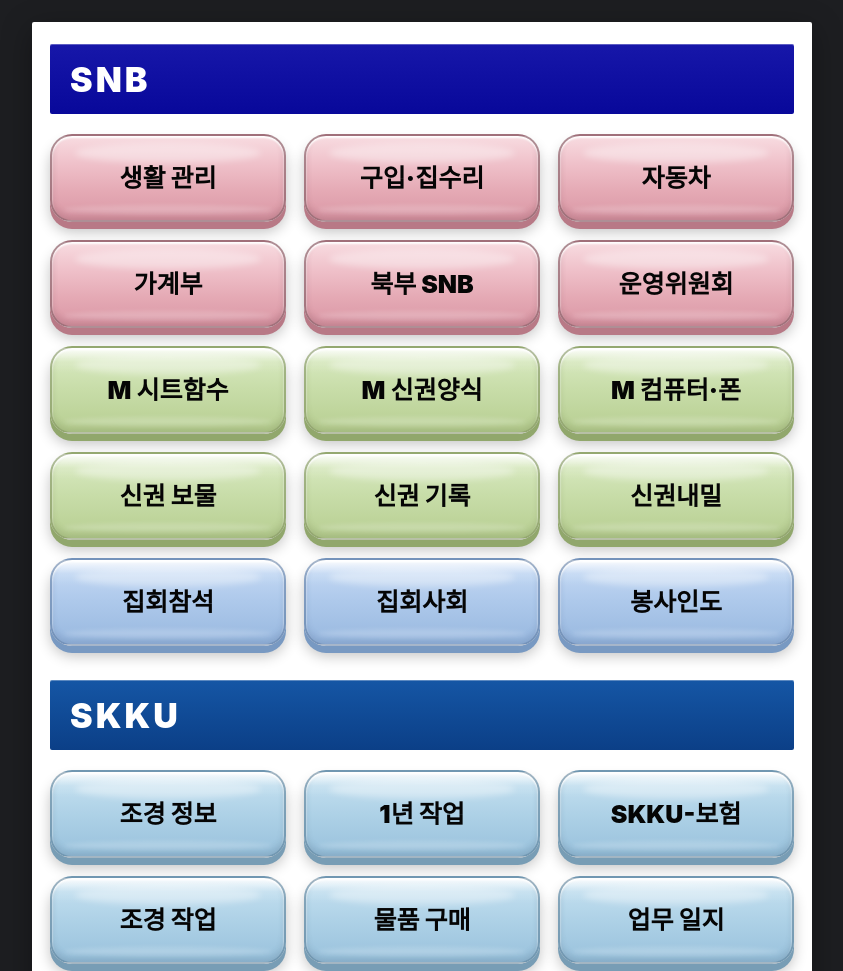
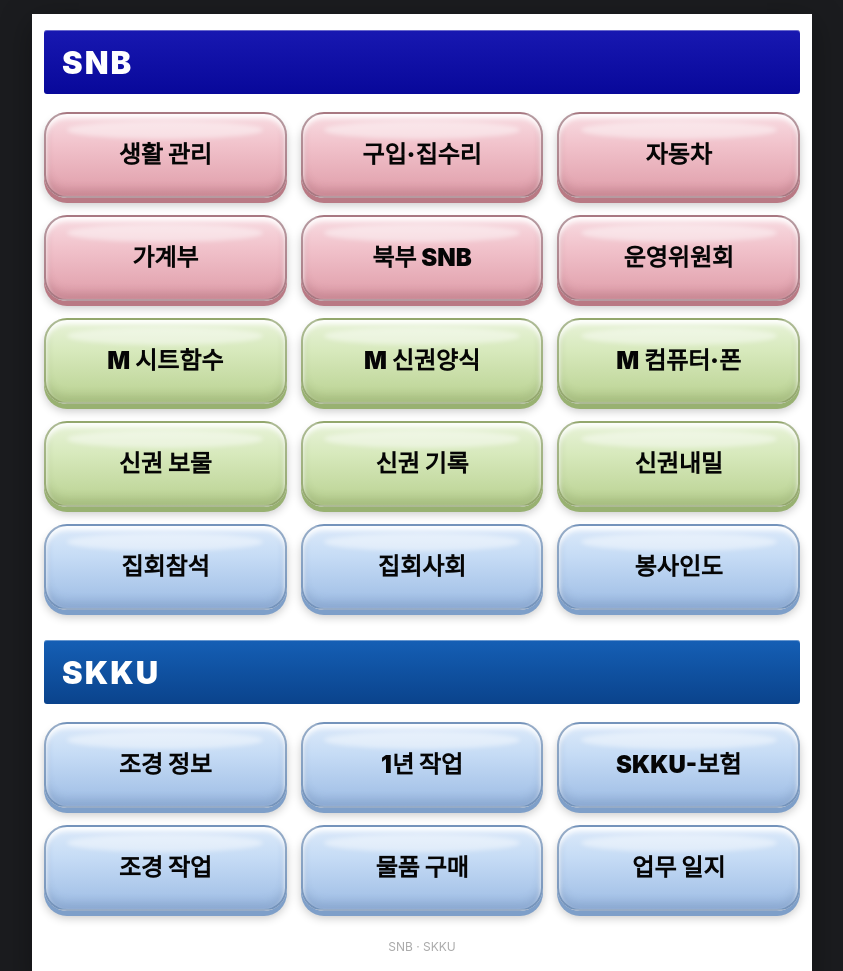
Before and after one commit to sungnb/SNB, a plain HTML site: page index.html in a window 1280 px wide. Shown: the top 971 px of the page, without its empty margins (218-1061 px from the left). Drawn offline with Linux system fonts and the light colour scheme.

Commit message:
Update index.html

```diff
--- a/index.html
+++ b/index.html
@@ -3,53 +3,65 @@
 <head>
 <meta charset="UTF-8">
 <meta name="viewport" content="width=device-width, initial-scale=1.0, maximum-scale=1.0, user-scalable=no, viewport-fit=cover">
-<meta name="theme-color" content="#1d1e21">
+<meta name="theme-color" content="#0b4fc7">
+<meta name="apple-mobile-web-app-capable" content="yes">
+<meta name="apple-mobile-web-app-status-bar-style" content="default">
+<meta name="apple-mobile-web-app-title" content="SNB">
+<link rel="icon" type="image/png" sizes="180x180" href="snb.png">
+<link rel="apple-touch-icon" sizes="180x180" href="snb.png">
+<link rel="manifest" href="manifest.json">
 <title>SNB · SKKU</title>
 <style>
 *{box-sizing:border-box;-webkit-tap-highlight-color:transparent}
-html,body{margin:0;padding:0;min-height:100%;font-family:-apple-system,BlinkMacSystemFont,"Noto Sans KR","Malgun Gothic",sans-serif;background:#1d1e21}
-body{padding:22px 12px 40px}.page{width:100%;max-width:780px;margin:0 auto;background:#fff;padding:22px 18px 32px;border-radius:2px;box-shadow:0 8px 30px rgba(0,0,0,.35)}
-.section-title{margin:0 0 20px;height:70px;display:flex;align-items:center;padding:0 20px;color:#fff;font-size:34px;font-weight:900;letter-spacing:3px;border-radius:2px;background:linear-gradient(180deg,#1717a9,#08089a);box-shadow:inset 0 1px 0 rgba(255,255,255,.3)}
-.section-title.skku{margin-top:34px;background:linear-gradient(180deg,#1556a5,#0b3f87)}
-.grid{display:grid;grid-template-columns:repeat(3,1fr);gap:18px}
-.link-btn{position:relative;min-height:88px;display:flex;align-items:center;justify-content:center;text-align:center;padding:12px 8px;text-decoration:none;color:#050505;font-size:25px;font-weight:900;line-height:1.2;border-radius:22px;border:2px solid rgba(115,80,88,.55);background:linear-gradient(180deg,#f8dce1 0%,#efc0c9 34%,#e5aab5 65%,#d996a4 100%);box-shadow:0 7px 0 #b87986,0 10px 14px rgba(0,0,0,.24),inset 0 2px 2px rgba(255,255,255,.98),inset 0 -4px 6px rgba(105,55,65,.20);transition:transform .10s ease,box-shadow .10s ease,filter .10s ease;overflow:hidden}
-.link-btn:after{content:"";position:absolute;left:5%;right:5%;bottom:6px;height:9px;border-radius:50%;background:rgba(255,255,255,.18);filter:blur(2px);pointer-events:none}
-.link-btn:before{content:"";position:absolute;left:10%;right:10%;top:7px;height:24%;border-radius:50%;background:rgba(255,255,255,.35);filter:blur(3px);pointer-events:none}.link-btn span{position:relative;z-index:1;word-break:keep-all}.link-btn:active{transform:translateY(6px) scale(.985);box-shadow:0 2px 0 #b87986,0 4px 7px rgba(0,0,0,.20),inset 0 2px 3px rgba(255,255,255,.75),inset 0 -3px 5px rgba(105,55,65,.22);filter:brightness(.95)}
-.snb-green{box-shadow:0 7px 0 #91a76c,0 10px 14px rgba(0,0,0,.24),inset 0 2px 2px rgba(255,255,255,.98),inset 0 -4px 6px rgba(80,95,45,.18);background:linear-gradient(180deg,rgba(255,255,255,.95) 0%,rgba(255,255,255,.15) 16%,rgba(255,255,255,0) 30%),linear-gradient(180deg,#dcecc5,#c8dda9 48%,#b7ce91);border-color:rgba(110,125,75,.48)}
-.snb-blue{box-shadow:0 7px 0 #7899c2,0 10px 14px rgba(0,0,0,.24),inset 0 2px 2px rgba(255,255,255,.98),inset 0 -4px 6px rgba(55,80,120,.18);background:linear-gradient(180deg,rgba(255,255,255,.95) 0%,rgba(255,255,255,.15) 16%,rgba(255,255,255,0) 30%),linear-gradient(180deg,#c8dcf6,#aec9eb 48%,#98b8df);border-color:rgba(75,105,145,.48)}
-.skku-btn{box-shadow:0 7px 0 #789db5,0 10px 14px rgba(0,0,0,.24),inset 0 2px 2px rgba(255,255,255,.98),inset 0 -4px 6px rgba(55,80,100,.18);background:linear-gradient(180deg,rgba(255,255,255,.95) 0%,rgba(255,255,255,.15) 16%,rgba(255,255,255,0) 30%),linear-gradient(180deg,#c8e3f2,#afd2e7 48%,#98c1dc);border-color:rgba(70,105,130,.48)}
-.footer{margin-top:28px;text-align:center;color:#999;font-size:13px}
-@media(max-width:600px){body{padding:10px 7px 28px}.page{padding:13px 10px 25px}.section-title{height:58px;margin-bottom:14px;padding:0 16px;font-size:28px;letter-spacing:2px}.section-title.skku{margin-top:27px}.grid{gap:11px 10px}.link-btn{min-height:72px;padding:8px 5px;border-radius:18px;font-size:20px;box-shadow:0 5px 0 #b87986,0 7px 10px rgba(0,0,0,.22),inset 0 2px 2px rgba(255,255,255,.98),inset 0 -3px 5px rgba(105,55,65,.18)}}
-@media(max-width:380px){.link-btn{min-height:66px;font-size:18px;border-radius:16px}.section-title{font-size:25px}}
+html,body{margin:0;padding:0;min-height:100%;font-family:-apple-system,BlinkMacSystemFont,"Noto Sans KR","Malgun Gothic",sans-serif;background:#1b1c1f}
+body{padding:14px 8px 34px}
+.page{width:100%;max-width:780px;margin:auto;background:#fff;padding:16px 12px 30px;box-shadow:0 8px 30px rgba(0,0,0,.35)}
+.title{height:64px;margin:0 0 18px;padding:0 18px;display:flex;align-items:center;color:#fff;font-size:31px;font-weight:900;letter-spacing:2px;background:linear-gradient(#1818b1,#08089a);border-radius:3px;box-shadow:inset 0 1px rgba(255,255,255,.35)}
+.title.skku{margin-top:30px;background:linear-gradient(#155fb5,#0a438c)}
+.grid{display:grid;grid-template-columns:repeat(3,1fr);gap:17px 14px}
+.btn{position:relative;min-height:86px;display:flex;align-items:center;justify-content:center;text-align:center;padding:10px 6px;color:#050505;text-decoration:none;font-size:24px;font-weight:900;line-height:1.18;word-break:keep-all;border-radius:23px;border:2px solid rgba(100,75,80,.45);background:linear-gradient(180deg,#f8dce2 0%,#f1c2cb 38%,#df9da9 100%);box-shadow:inset 0 4px 5px rgba(255,255,255,.95),inset 0 -7px 8px rgba(100,45,55,.18),0 5px 0 #b97984,0 7px 10px rgba(0,0,0,.22);transition:transform .1s,box-shadow .1s,filter .1s}
+.btn:before{content:"";position:absolute;left:9%;right:9%;top:7px;height:22%;border-radius:50%;background:rgba(255,255,255,.42);filter:blur(2px)}
+.btn span{position:relative;z-index:1}
+.btn:active{transform:translateY(5px);box-shadow:inset 0 3px 4px rgba(255,255,255,.7),inset 0 -3px 5px rgba(80,40,50,.18),0 1px 0 #b97984,0 2px 5px rgba(0,0,0,.2);filter:brightness(.96)}
+.green{background:linear-gradient(180deg,#e8f3d9 0%,#d7e9bc 38%,#b9d191 100%);border-color:rgba(100,115,65,.45);box-shadow:inset 0 4px 5px rgba(255,255,255,.95),inset 0 -7px 8px rgba(70,90,35,.16),0 5px 0 #98b171,0 7px 10px rgba(0,0,0,.22)}
+.green:active{box-shadow:inset 0 3px 4px rgba(255,255,255,.7),inset 0 -3px 5px rgba(70,90,35,.18),0 1px 0 #98b171,0 2px 5px rgba(0,0,0,.2)}
+.blue{background:linear-gradient(180deg,#dceafa 0%,#c5dbf5 38%,#9dbce4 100%);border-color:rgba(65,95,135,.45);box-shadow:inset 0 4px 5px rgba(255,255,255,.95),inset 0 -7px 8px rgba(55,80,120,.17),0 5px 0 #7e9fc9,0 7px 10px rgba(0,0,0,.22)}
+.blue:active{box-shadow:inset 0 3px 4px rgba(255,255,255,.7),inset 0 -3px 5px rgba(55,80,120,.18),0 1px 0 #7e9fc9,0 2px 5px rgba(0,0,0,.2)}
+.footer{text-align:center;color:#aaa;font-size:12px;margin-top:28px}
+@media(max-width:600px){body{padding:8px 5px 24px}.page{padding:11px 8px 24px}.title{height:56px;margin-bottom:14px;padding:0 14px;font-size:27px}.title.skku{margin-top:25px}.grid{gap:13px 9px}.btn{min-height:72px;font-size:19px;border-radius:19px;box-shadow:inset 0 3px 4px rgba(255,255,255,.95),inset 0 -6px 7px rgba(0,0,0,.12),0 4px 0 #b97984,0 6px 8px rgba(0,0,0,.2)}}
+@media(max-width:380px){.btn{font-size:17px;min-height:66px}.title{font-size:24px}}
 </style>
 </head>
-<body><main class="page">
-<h1 class="section-title">SNB</h1>
+<body>
+<main class="page">
+<h1 class="title">SNB</h1>
 <div class="grid">
-<a class="link-btn" href="https://docs.google.com/spreadsheets/d/119bp-RfCDhu2xWR74Y3BiQs8KvW23YIVDKRAfjUBlq4/edit?usp=drive_link" target="_blank" rel="noopener"><span>생활 관리</span></a>
-<a class="link-btn" href="https://docs.google.com/spreadsheets/d/1K_yPAVFmBosV83ow5t4lgCtXeiCqzuXJ-Rya03qw6oI/edit?usp=drive_link" target="_blank" rel="noopener"><span>구입·집수리</span></a>
-<a class="link-btn" href="https://docs.google.com/spreadsheets/d/1zvoc7TlbYeq8OfAVjLGwetJ4wa2NO-7NHT1JXrC1gaU/edit?usp=drive_link" target="_blank" rel="noopener"><span>자동차</span></a>
-<a class="link-btn" href="https://docs.google.com/spreadsheets/d/1khhs0tKvGbrvS4ASQOtR7aDl0veGfjnBApSAYebE6g0/edit?usp=drive_link" target="_blank" rel="noopener"><span>가계부</span></a>
-<a class="link-btn" href="https://docs.google.com/spreadsheets/d/16wew1gZXlqTOTcAllddVHJs_TA32G3juAycV1TQFEHo/edit?usp=sharing" target="_blank" rel="noopener"><span>북부 SNB</span></a>
-<a class="link-btn" href="https://docs.google.com/spreadsheets/d/1o4HQQ2K9SykMTW1nyndvyMkkQf60R64d6tWLgNxU5nE/edit?usp=drive_link" target="_blank" rel="noopener"><span>운영위원회</span></a>
-<a class="link-btn snb-green" href="https://docs.google.com/spreadsheets/d/1c5JZAiDH8B7I0goNMRO1dTFB0DSDvVBHgl3YBwCtpro/edit?usp=drive_link" target="_blank" rel="noopener"><span>M 시트함수</span></a>
-<a class="link-btn snb-green" href="https://docs.google.com/spreadsheets/d/1m3KDzFqt-xVoldgvy2C19NLH1DZ31jJfIutX25KOL0g/edit?usp=drive_link" target="_blank" rel="noopener"><span>M 신권양식</span></a>
-<a class="link-btn snb-green" href="https://docs.google.com/spreadsheets/d/1afJwhWAEInxb96QnFGWoLvswOus6C8K_SBu6owsqSwM/edit?usp=drive_link" target="_blank" rel="noopener"><span>M 컴퓨터·폰</span></a>
-<a class="link-btn snb-green" href="https://docs.google.com/spreadsheets/d/10ocWN63pNRDCOaPRGfAR97Y5TNNyIzGOAoIs5VylElE/edit?usp=drive_link" target="_blank" rel="noopener"><span>신권 보물</span></a>
-<a class="link-btn snb-green" href="https://docs.google.com/spreadsheets/d/1qUSiR_ZJWlxfYLmlU64nuMX-GD-f1l6PJtKj4m2WhQ4/edit?usp=drive_link" target="_blank" rel="noopener"><span>신권 기록</span></a>
-<a class="link-btn snb-green" href="https://docs.google.com/spreadsheets/d/1roEJcr9_GBzfhao0xfyj8G042uJHUF3G7tMZjVfQv64/edit?usp=drive_link" target="_blank" rel="noopener"><span>신권내밀</span></a>
-<a class="link-btn snb-blue" href="https://docs.google.com/spreadsheets/d/1DDZyqo23vOaLMTuzwTdOXakvpTUxkR3YFmU910yGMrs/edit?usp=drive_link" target="_blank" rel="noopener"><span>집회참석</span></a>
-<a class="link-btn snb-blue" href="https://docs.google.com/spreadsheets/d/1TghICVA3BX6OBe1S7H71TZoGdl7LcdcYm-h33H8yd3M/edit?usp=drive_link" target="_blank" rel="noopener"><span>집회사회</span></a>
-<a class="link-btn snb-blue" href="https://docs.google.com/spreadsheets/d/1rkavVDY9ED-dh7iGrukTG2VvKtRM5iu6ZTrdb76hfvA/edit?usp=drive_link" target="_blank" rel="noopener"><span>봉사인도</span></a>
+<a class="btn" href="https://docs.google.com/spreadsheets/d/119bp-RfCDhu2xWR74Y3BiQs8KvW23YIVDKRAfjUBlq4/edit?usp=drive_link" target="_blank" rel="noopener"><span>생활 관리</span></a>
+<a class="btn" href="https://docs.google.com/spreadsheets/d/1K_yPAVFmBosV83ow5t4lgCtXeiCqzuXJ-Rya03qw6oI/edit?usp=drive_link" target="_blank" rel="noopener"><span>구입·집수리</span></a>
+<a class="btn" href="https://docs.google.com/spreadsheets/d/1zvoc7TlbYeq8OfAVjLGwetJ4wa2NO-7NHT1JXrC1gaU/edit?usp=drive_link" target="_blank" rel="noopener"><span>자동차</span></a>
+<a class="btn" href="https://docs.google.com/spreadsheets/d/1khhs0tKvGbrvS4ASQOtR7aDl0veGfjnBApSAYebE6g0/edit?usp=drive_link" target="_blank" rel="noopener"><span>가계부</span></a>
+<a class="btn" href="https://docs.google.com/spreadsheets/d/16wew1gZXlqTOTcAllddVHJs_TA32G3juAycV1TQFEHo/edit?usp=sharing" target="_blank" rel="noopener"><span>북부 SNB</span></a>
+<a class="btn" href="https://docs.google.com/spreadsheets/d/1o4HQQ2K9SykMTW1nyndvyMkkQf60R64d6tWLgNxU5nE/edit?usp=drive_link" target="_blank" rel="noopener"><span>운영위원회</span></a>
+<a class="btn green" href="https://docs.google.com/spreadsheets/d/1c5JZAiDH8B7I0goNMRO1dTFB0DSDvVBHgl3YBwCtpro/edit?usp=drive_link" target="_blank" rel="noopener"><span>M 시트함수</span></a>
+<a class="btn green" href="https://docs.google.com/spreadsheets/d/1m3KDzFqt-xVoldgvy2C19NLH1DZ31jJfIutX25KOL0g/edit?usp=drive_link" target="_blank" rel="noopener"><span>M 신권양식</span></a>
+<a class="btn green" href="https://docs.google.com/spreadsheets/d/1afJwhWAEInxb96QnFGWoLvswOus6C8K_SBu6owsqSwM/edit?usp=drive_link" target="_blank" rel="noopener"><span>M 컴퓨터·폰</span></a>
+<a class="btn green" href="https://docs.google.com/spreadsheets/d/10ocWN63pNRDCOaPRGfAR97Y5TNNyIzGOAoIs5VylElE/edit?usp=drive_link" target="_blank" rel="noopener"><span>신권 보물</span></a>
+<a class="btn green" href="https://docs.google.com/spreadsheets/d/1qUSiR_ZJWlxfYLmlU64nuMX-GD-f1l6PJtKj4m2WhQ4/edit?usp=drive_link" target="_blank" rel="noopener"><span>신권 기록</span></a>
+<a class="btn green" href="https://docs.google.com/spreadsheets/d/1roEJcr9_GBzfhao0xfyj8G042uJHUF3G7tMZjVfQv64/edit?usp=drive_link" target="_blank" rel="noopener"><span>신권내밀</span></a>
+<a class="btn blue" href="https://docs.google.com/spreadsheets/d/1DDZyqo23vOaLMTuzwTdOXakvpTUxkR3YFmU910yGMrs/edit?usp=drive_link" target="_blank" rel="noopener"><span>집회참석</span></a>
+<a class="btn blue" href="https://docs.google.com/spreadsheets/d/1TghICVA3BX6OBe1S7H71TZoGdl7LcdcYm-h33H8yd3M/edit?usp=drive_link" target="_blank" rel="noopener"><span>집회사회</span></a>
+<a class="btn blue" href="https://docs.google.com/spreadsheets/d/1rkavVDY9ED-dh7iGrukTG2VvKtRM5iu6ZTrdb76hfvA/edit?usp=drive_link" target="_blank" rel="noopener"><span>봉사인도</span></a>
 </div>
-<h2 class="section-title skku">SKKU</h2>
+<h2 class="title skku">SKKU</h2>
 <div class="grid">
-<a class="link-btn skku-btn" href="https://docs.google.com/spreadsheets/d/1RpRzQQO6yNWARGh9Mk4JtBYEAirPSXzPhwMCJ-Z6JRE/edit?usp=drive_link" target="_blank" rel="noopener"><span>조경 정보</span></a>
-<a class="link-btn skku-btn" href="https://docs.google.com/spreadsheets/d/14K7wfqrdZmonhPPfpMeWo-13YczXoWpYm1UMm_8-uAw/edit?usp=drive_link" target="_blank" rel="noopener"><span>1년 작업</span></a>
-<a class="link-btn skku-btn" href="https://docs.google.com/spreadsheets/d/1_fFuH7DiMl7CThs2gFrqV12wmFeWhQyAKlwhWaysY3w/edit?usp=drive_link" target="_blank" rel="noopener"><span>SKKU-보험</span></a>
-<a class="link-btn skku-btn" href="https://docs.google.com/spreadsheets/d/1qof3iRNwK1cBTZOZW1j-BkIMepIJkVIkhq43my4MZNM/edit?usp=drive_link" target="_blank" rel="noopener"><span>조경 작업</span></a>
-<a class="link-btn skku-btn" href="https://docs.google.com/spreadsheets/d/1gcNkO9qD4AB3CBN6Rj_opyJdZRV9DT2hMBWfIIPJmPQ/edit?usp=drive_link" target="_blank" rel="noopener"><span>물품 구매</span></a>
-<a class="link-btn skku-btn" href="https://docs.google.com/spreadsheets/d/1QQc6U-C3LSp8iZTQ85Uzdh3i-Xvjrqgkn-tlllAQFdY/edit?usp=drive_link" target="_blank" rel="noopener"><span>업무 일지</span></a>
+<a class="btn blue" href="https://docs.google.com/spreadsheets/d/1RpRzQQO6yNWARGh9Mk4JtBYEAirPSXzPhwMCJ-Z6JRE/edit?usp=drive_link" target="_blank" rel="noopener"><span>조경 정보</span></a>
+<a class="btn blue" href="https://docs.google.com/spreadsheets/d/14K7wfqrdZmonhPPfpMeWo-13YczXoWpYm1UMm_8-uAw/edit?usp=drive_link" target="_blank" rel="noopener"><span>1년 작업</span></a>
+<a class="btn blue" href="https://docs.google.com/spreadsheets/d/1_fFuH7DiMl7CThs2gFrqV12wmFeWhQyAKlwhWaysY3w/edit?usp=drive_link" target="_blank" rel="noopener"><span>SKKU-보험</span></a>
+<a class="btn blue" href="https://docs.google.com/spreadsheets/d/1qof3iRNwK1cBTZOZW1j-BkIMepIJkVIkhq43my4MZNM/edit?usp=drive_link" target="_blank" rel="noopener"><span>조경 작업</span></a>
+<a class="btn blue" href="https://docs.google.com/spreadsheets/d/1gcNkO9qD4AB3CBN6Rj_opyJdZRV9DT2hMBWfIIPJmPQ/edit?usp=drive_link" target="_blank" rel="noopener"><span>물품 구매</span></a>
+<a class="btn blue" href="https://docs.google.com/spreadsheets/d/1QQc6U-C3LSp8iZTQ85Uzdh3i-Xvjrqgkn-tlllAQFdY/edit?usp=drive_link" target="_blank" rel="noopener"><span>업무 일지</span></a>
 </div>
 <div class="footer">SNB · SKKU</div>
-</main></body></html>
+</main>
+</body>
+</html>
```
